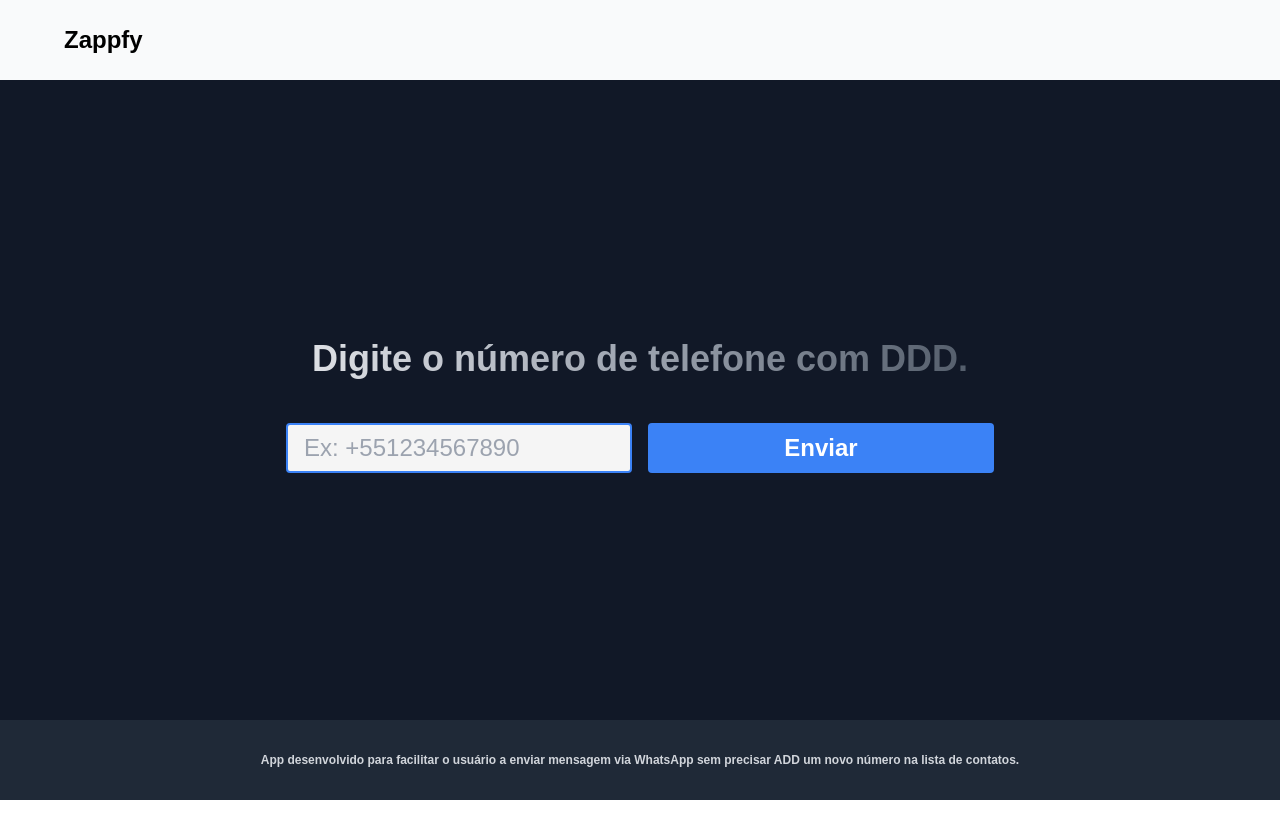
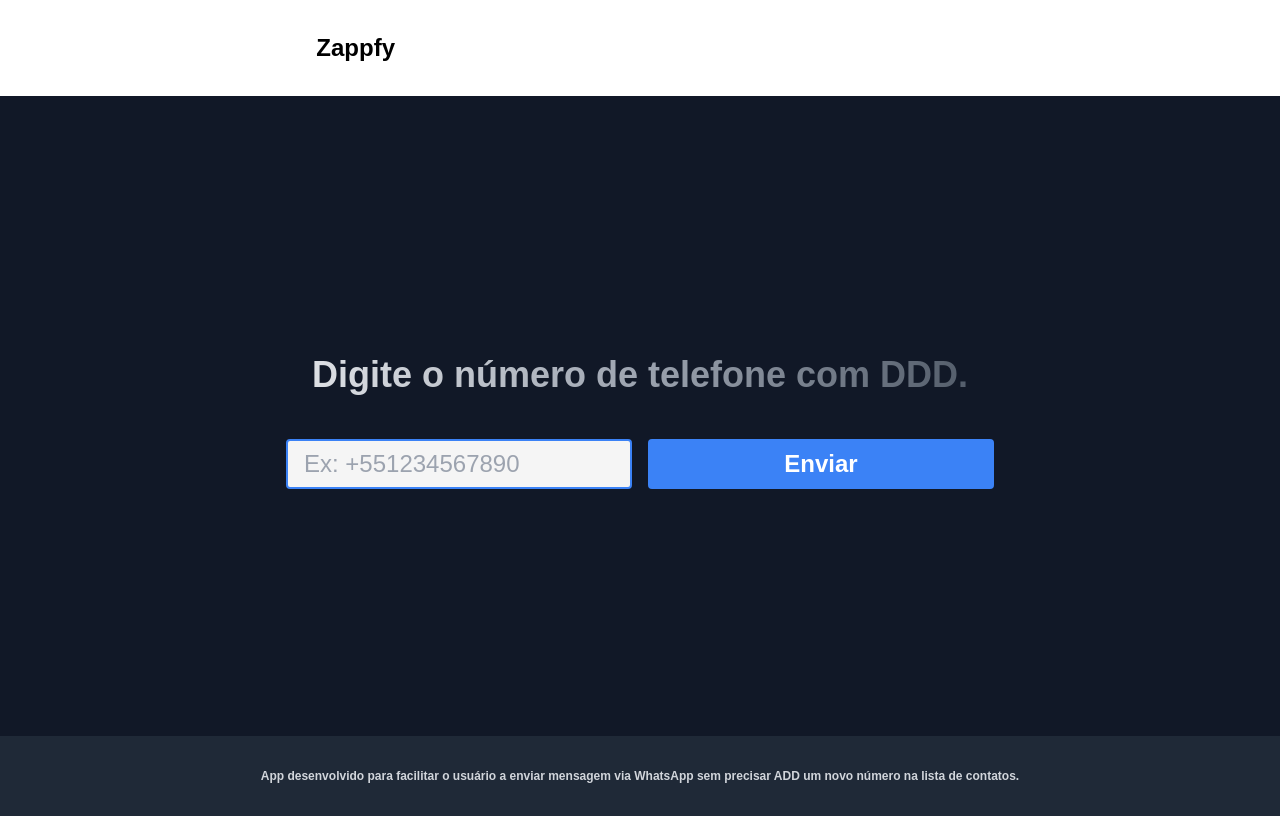
Before and after one commit to ChamaNoZap/ChamaNoZap, a plain HTML site: page index.html in a window 1280 px wide. Drawn offline with nearby package versions, Linux system fonts and the light colour scheme.

Commit message:
Update index.html

```diff
--- a/index.html
+++ b/index.html
@@ -4,36 +4,33 @@
     <meta charset="UTF-8">
     <meta name="viewport" content="width=device-width, initial-scale=1.0">
     <title>Zappfy - Redirecionar para o WhatsApp</title>
+    <meta name="description" content="App desenvolvido para facilitar o usuário a enviar mensagem via WhatsApp sem precisar ADD um novo número na lista de contatos.">
     <link rel="stylesheet" href="css/style.css">
     <link rel="stylesheet" href="build/css/intlTelInput.css">
     <link rel="stylesheet" href="build/css/demo.css">
     <script src="https://cdn.tailwindcss.com"></script>
+    <script src="/js/script.js"></script>
 </head>
 <body>
-    <nav class="header flex items-center border-gray-200 bg-gray-50 dark:bg-gray-800 dark:border-gray-700 px-16">
-        <a href="#" class="flex">
-            <span class="self-center text-2xl font-semibold whitespace-nowrap dark:text-white">Zappfy</span>
-        </a>
+    <nav class="bg-white border-gray-200 dark:bg-gray-800">
+        <div class="flex flex-wrap justify-around items-center mx-auto max-w-screen-xl p-8">
+            <h1 class="self-center text-2xl font-semibold whitespace-nowrap dark:text-white">Zappfy</h1>
+            <div class="flex items-center">
+            </div>
+        </div>
     </nav>
-
-
-    <main class="flex justify-center items-center flex-col gap-8 bg-gray-900">
+    <main class="flex justify-center items-center flex-col gap-8 bg-gray-900 ">
 
         <div class="flex flex-col">
             <h1 class="flex px-10 text-center text-4xl font-black bg-gradient-to-r from-gray-200 via-gray-400 to-gray-600 bg-clip-text text-transparent py-3">Digite o número de telefone com DDD.</h1>
         </div>
-
         <form class="grid grid-2 md:grid-cols-2 gap-4 text-2xl">
             <input type="text" id="phone" placeholder="Ex: +551234567890" class="bg-neutral-100 appearance-none border-2 border-blue-500 rounded w-full py-2 px-4 text-neutral-900 leading-tight focus:outline-none focus:bg-white focus:border-blue-900">
             <button onclick="redirecionarParaWhatsApp()" type="submit" class="bg-blue-500 hover:bg-blue-900 text-white font-bold py-2 px-4 rounded">Enviar</button>
         </form>
-
     </main>
-
     <footer class="flex justify-center items-center bg-gray-800">
-        <h6 class="flex px-10 text-center text-xs text-gray-300 font-semibold">App desenvolvido para facilitar o usuário a enviar mensagem via WhatsApp sem precisar ADD um novo número na lista de contatos. </h6>
+        <h6 class="flex px-10 text-center text-xs text-gray-300 font-semibold">App desenvolvido para facilitar o usuário a enviar mensagem via WhatsApp sem precisar ADD um novo número na lista de contatos.</h6>
     </footer>
-
-    <script src="/js/script.js"></script>
   </body>
 </html>
```
